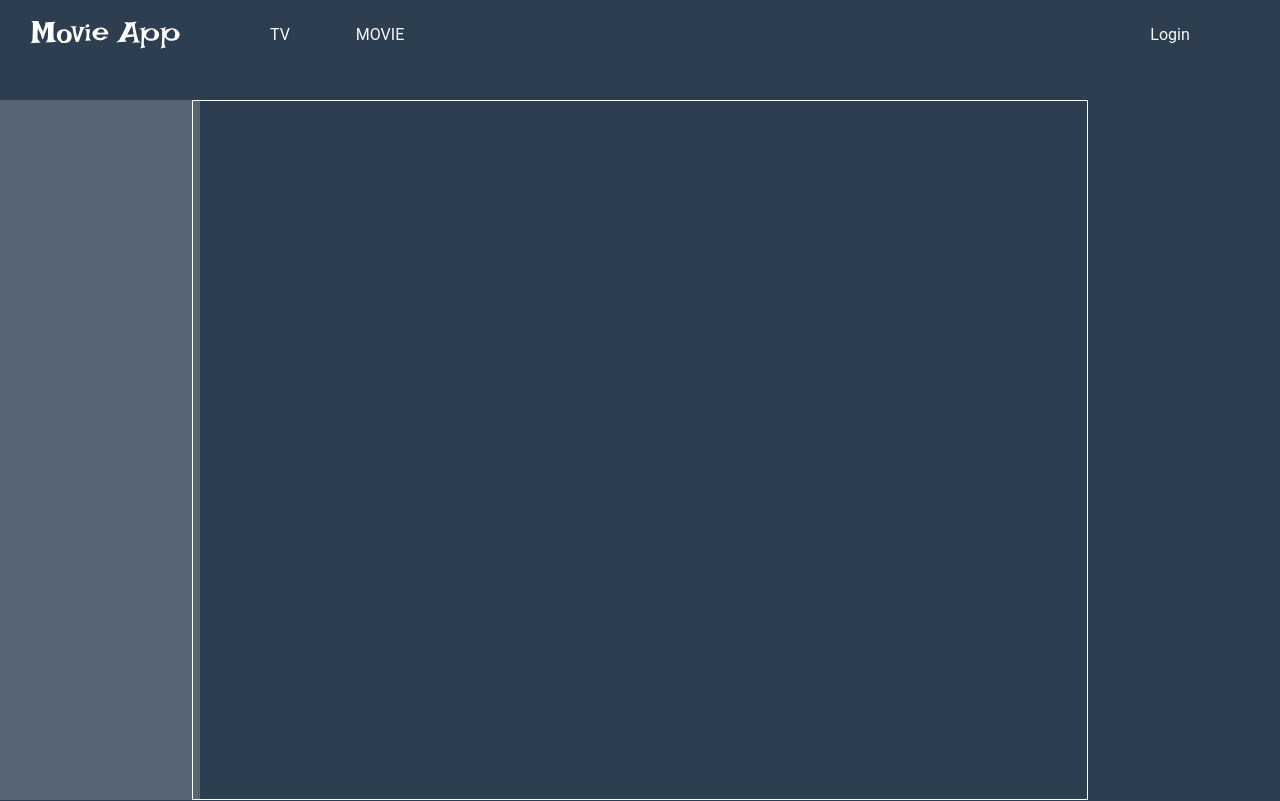
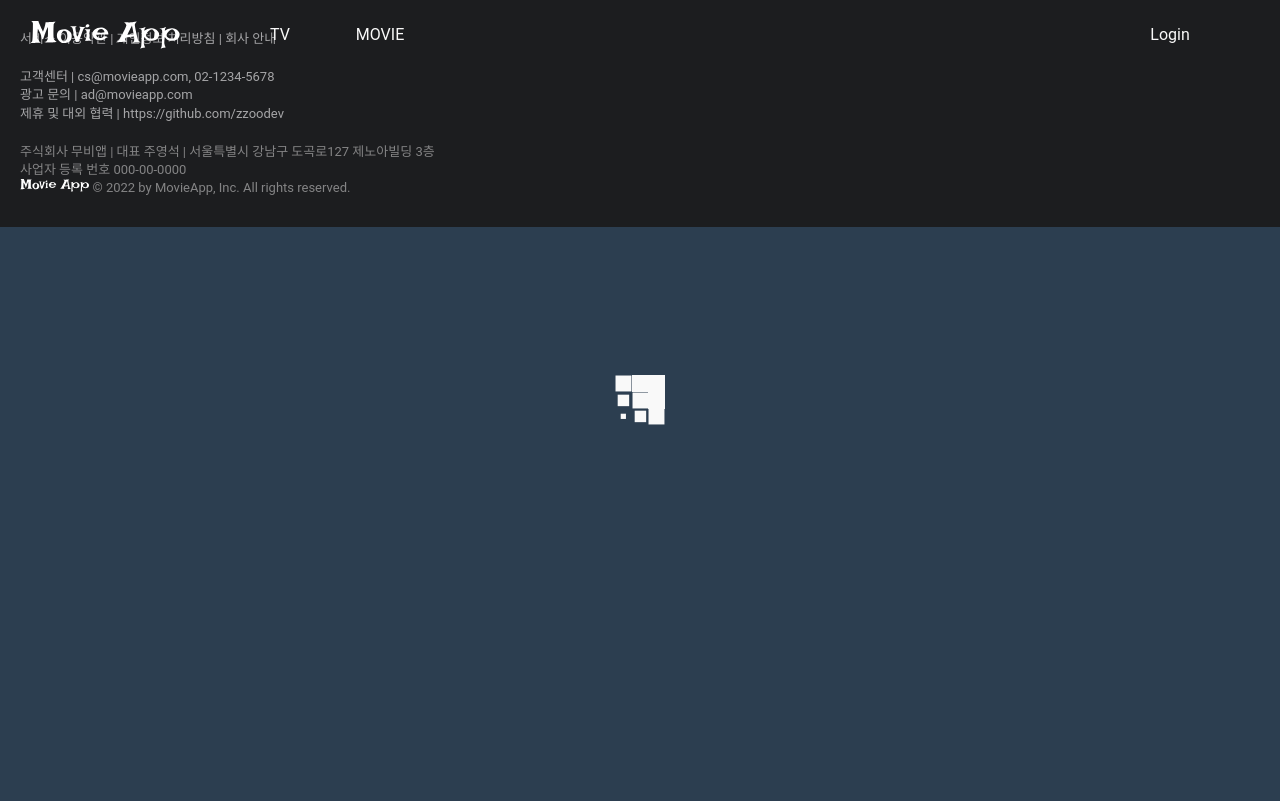
Before and after one commit to zzoohub/movieApp, a React (Create React App) app: page /profile in a window 1280 px wide. Shown: the top 801 px of the page. Built offline with nearby package versions, Linux system fonts and the light colour scheme.

Commit message:
loading page comp

```diff
--- a/src/components/Loading.jsx
+++ b/src/components/Loading.jsx
@@ -1,20 +1,87 @@
 import styled, { keyframes } from "styled-components";
 
+const Spinner = keyframes`
+    0%, 70%, 100% {
+    -webkit-transform: scale3D(1, 1, 1);
+            transform: scale3D(1, 1, 1);
+  } 35% {
+    -webkit-transform: scale3D(0, 0, 1);
+            transform: scale3D(0, 0, 1);
+  }
+`;
+
 const Wrapper = styled.div`
-  position: fixed;
+  position: absolute;
   width: 100vw;
   height: 100vh;
   display: flex;
   justify-content: center;
   align-items: center;
+  .sk-cube-grid {
+    width: 50px;
+    height: 50px;
+    margin: 100px auto;
+  }
+
+  .sk-cube-grid .sk-cube {
+    width: 33%;
+    height: 33%;
+    background-color: #f9f9f9;
+    float: left;
+    animation: ${Spinner} 1.3s infinite ease-in-out;
+  }
+  .sk-cube-grid .sk-cube1 {
+    -webkit-animation-delay: 0.2s;
+    animation-delay: 0.2s;
+  }
+  .sk-cube-grid .sk-cube2 {
+    -webkit-animation-delay: 0.3s;
+    animation-delay: 0.3s;
+  }
+  .sk-cube-grid .sk-cube3 {
+    -webkit-animation-delay: 0.4s;
+    animation-delay: 0.4s;
+  }
+  .sk-cube-grid .sk-cube4 {
+    -webkit-animation-delay: 0.1s;
+    animation-delay: 0.1s;
+  }
+  .sk-cube-grid .sk-cube5 {
+    -webkit-animation-delay: 0.2s;
+    animation-delay: 0.2s;
+  }
+  .sk-cube-grid .sk-cube6 {
+    -webkit-animation-delay: 0.3s;
+    animation-delay: 0.3s;
+  }
+  .sk-cube-grid .sk-cube7 {
+    -webkit-animation-delay: 0s;
+    animation-delay: 0s;
+  }
+  .sk-cube-grid .sk-cube8 {
+    -webkit-animation-delay: 0.1s;
+    animation-delay: 0.1s;
+  }
+  .sk-cube-grid .sk-cube9 {
+    -webkit-animation-delay: 0.2s;
+    animation-delay: 0.2s;
+  }
 `;
-
-const Loader = styled.div``;
 
 export default function Loading() {
   return (
     <Wrapper>
-      <Loader></Loader>
+      <div className="sk-cube-grid">
+        <div className="sk-cube sk-cube1"></div>
+        <div className="sk-cube sk-cube2"></div>
+        <div className="sk-cube sk-cube3"></div>
+        <div className="sk-cube sk-cube4"></div>
+        <div className="sk-cube sk-cube5"></div>
+        <div className="sk-cube sk-cube6"></div>
+        <div className="sk-cube sk-cube7"></div>
+        <div className="sk-cube sk-cube8"></div>
+        <div className="sk-cube sk-cube9"></div>
+      </div>
     </Wrapper>
   );
 }
--- a/src/routes/Profile.jsx
+++ b/src/routes/Profile.jsx
@@ -38,9 +38,15 @@
 export default function Profile() {
   const [loading, setLoading] = useState(true);
   return (
-    <Wrapper>
-      <SideBar></SideBar>
-      <Main>{loading ? <Loading></Loading> : null}</Main>
-    </Wrapper>
+    <>
+      {loading ? (
+        <Loading></Loading>
+      ) : (
+        <Wrapper>
+          <SideBar></SideBar>
+          <Main></Main>
+        </Wrapper>
+      )}
+    </>
   );
 }
```
